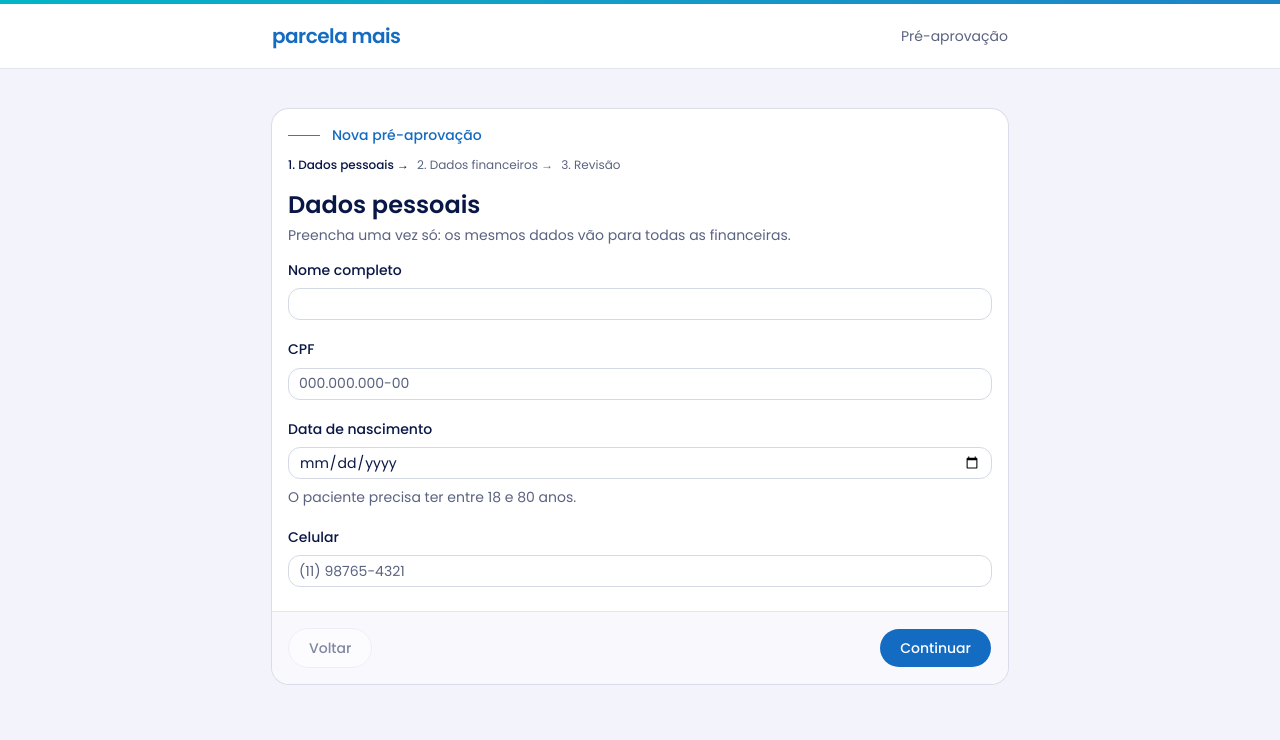
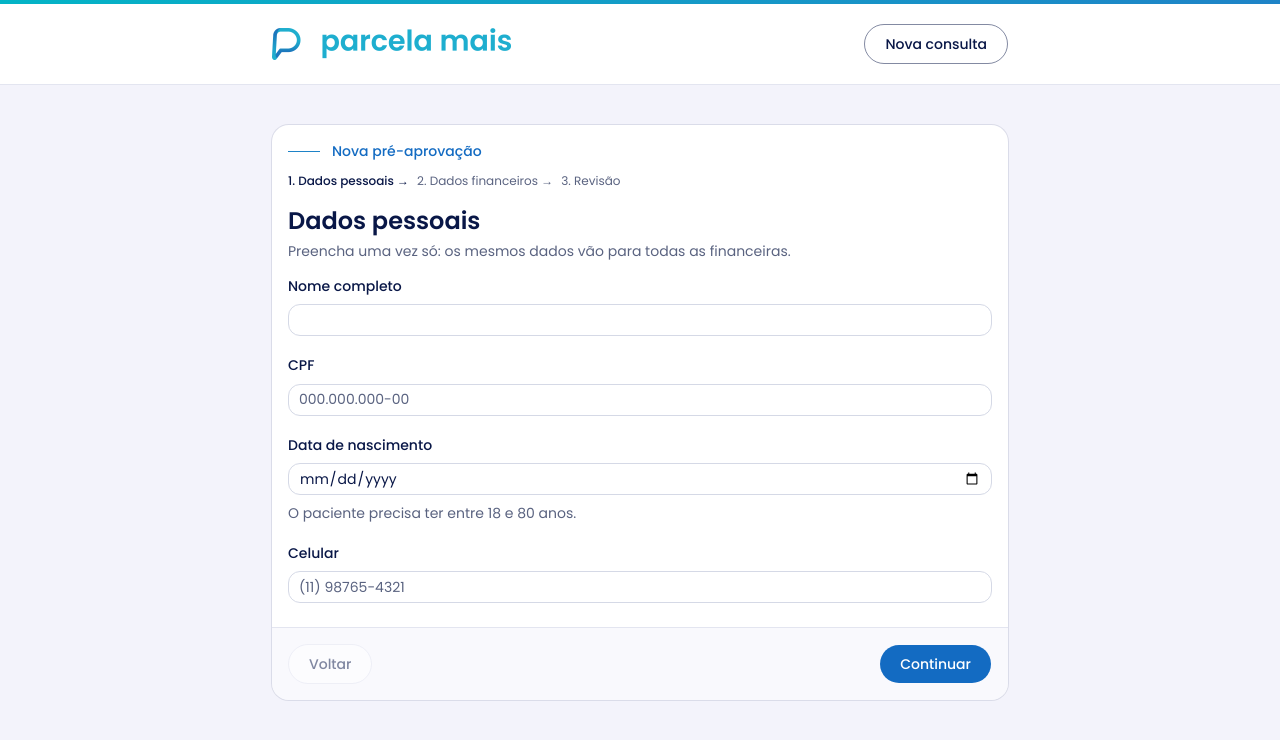
Before and after one commit to carlosrobert0/parcelamais, a Next.js app: page / in a window 1280 px wide. Shown: the top 740 px of the page. Built offline with nearby package versions, Linux system fonts and the light colour scheme.

Commit message:
feat(ui): add hd brand logo to the header

```diff
--- a/src/app/layout.tsx
+++ b/src/app/layout.tsx
@@ -1,5 +1,8 @@
 import type { Metadata } from "next";
 import { Poppins } from "next/font/google";
+import Image from "next/image";
+import logo from "@/assets/parcela-mais-logo.png";
+import { Button } from "@/components/ui/button";
 import { NewPreApprovalLink } from "@/features/registration/NewPreApprovalLink";
 import { Providers } from "./providers";
 import "./globals.css";
@@ -17,9 +20,13 @@ export default function RootLayout({ children }: LayoutProps<"/">) {
       <body className="flex min-h-full flex-col bg-muted">
         <div aria-hidden className="h-1 bg-gradient-to-r from-brand-cyan to-brand-blue" />
         <header className="border-b bg-background">
-          <div className="mx-auto flex h-16 max-w-3xl items-center justify-between px-4">
-            <NewPreApprovalLink className="text-xl font-semibold tracking-tight text-primary">parcela mais</NewPreApprovalLink>
-            <span className="text-sm text-muted-foreground">Pré-aprovação</span>
+          <div className="mx-auto flex h-20 max-w-3xl items-center justify-between gap-4 px-4">
+            <NewPreApprovalLink className="shrink-0">
+              <Image src={logo} alt="parcela mais" priority unoptimized className="h-5 w-auto min-[400px]:h-6 sm:h-8" />
+            </NewPreApprovalLink>
+            <Button asChild variant="outline" className="h-9 border-brand-navy/50 bg-transparent px-3 min-[400px]:px-4 sm:h-10 sm:px-5">
+              <NewPreApprovalLink>Nova consulta</NewPreApprovalLink>
+            </Button>
           </div>
         </header>
         <main className="mx-auto w-full max-w-3xl flex-1 px-4 py-10">
```
Also changed, not shown: src/assets/parcela-mais-logo.png (added).
